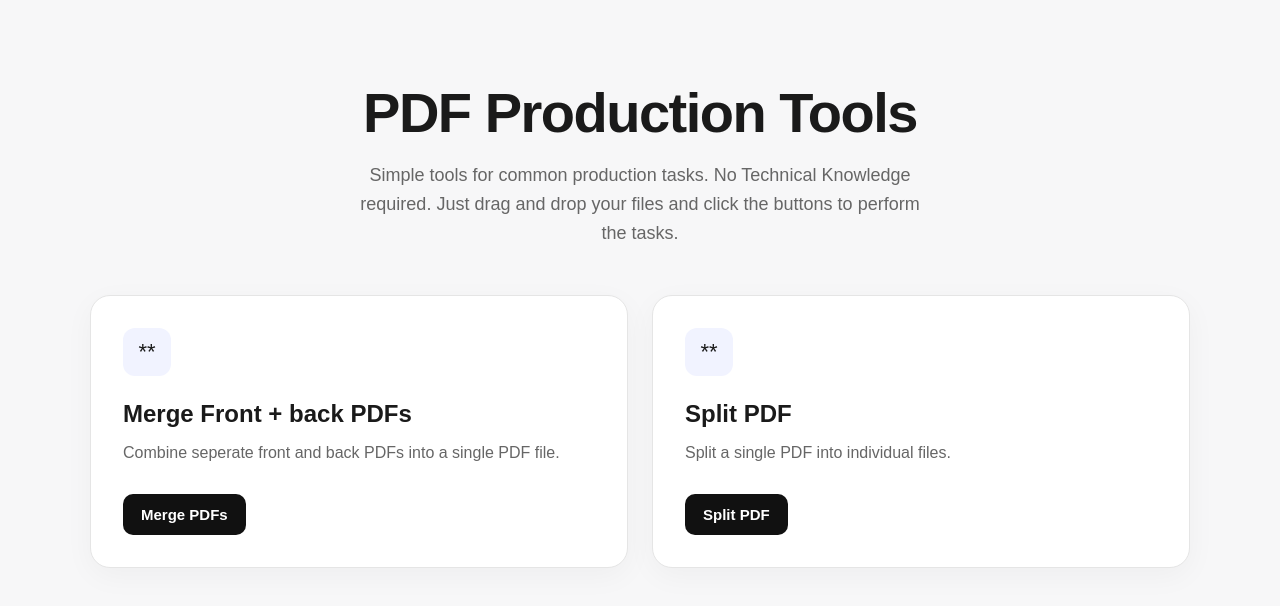
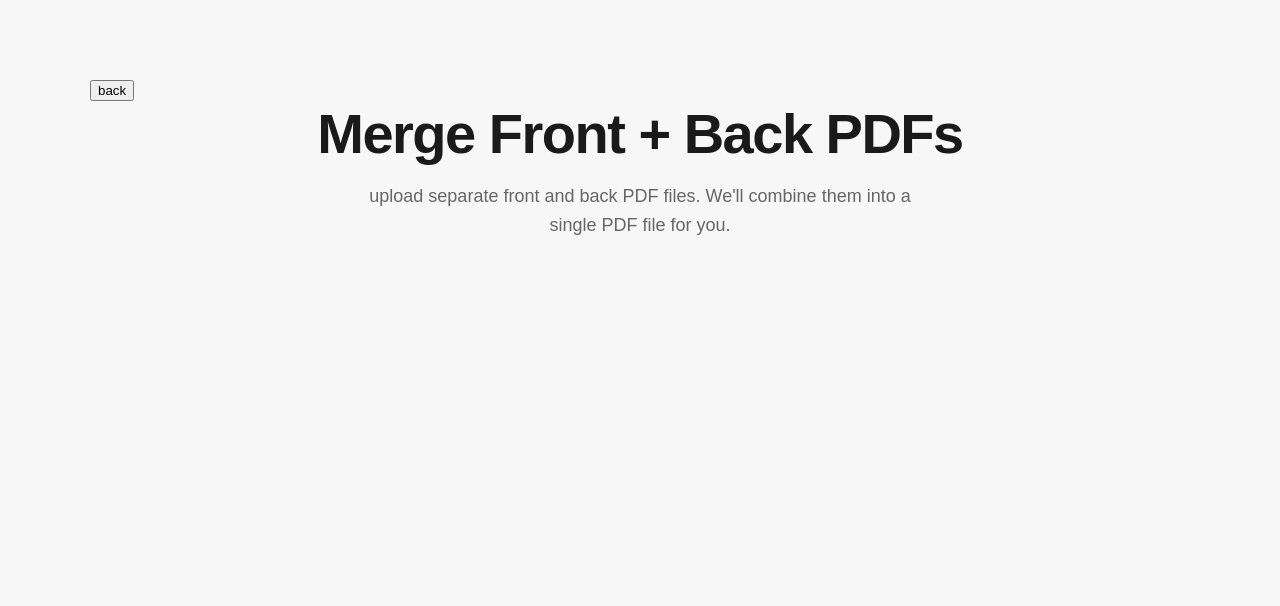
Before and after one commit to christiannoa/pdf-production-tools, a React (Vite) app: page / in a window 1280 px wide. Both pictures are taken after a click on the button "Merge PDFs". Shown: the top 606 px of the page. Built offline with nearby package versions, Linux system fonts and the light colour scheme.

Commit message:
Add tool navigation with React state

```diff
--- a/src/App.tsx
+++ b/src/App.tsx
@@ -1,3 +1,4 @@
+import { useState } from 'react'
 import './App.css'
 import ToolCard from './components/ToolCard'
 
@@ -8,6 +9,31 @@ function App() {
   // THe code below is JSX
   // JSX looks like HTML but is actually JavaScript. It allows you to write HTML-like syntax directly in your JavaScript code,
   // which React then transforms into actual DOM elements.
+
+  const [activeTool, setActiveTool] = useState<'home' | 'merge' | 'split'>('home')
+
+  if (activeTool === 'merge') {
+    return (
+      <div className="app">
+        <main className="app-content">
+
+          <button type="button" onClick={() => setActiveTool('home')}>
+            back
+          </button>
+
+          <header className="app-header">
+            <h1>Merge Front + Back PDFs</h1>
+
+            <p>
+              upload separate front and back PDF files.
+              We'll combine them into a single PDF file for you.
+            </p>
+          </header>
+
+        </main>
+      </div>
+    )
+  }
 
   return (
 
@@ -32,6 +58,7 @@ function App() {
             title="Merge Front + back PDFs"
             description="Combine seperate front and back PDFs into a single PDF file."
             buttonText="Merge PDFs"
+            onClick={() => setActiveTool('merge')}
             />
           {/* Split PDF Tool */}
 
@@ -40,7 +67,9 @@ function App() {
             title="Split PDF"
             description="Split a single PDF into individual files."
             buttonText="Split PDF"
+            onClick={() => setActiveTool('split')}
             />
+
 
         </section>
 
--- a/src/components/ToolCard.tsx
+++ b/src/components/ToolCard.tsx
@@ -3,6 +3,8 @@ type ToolCardProps = {
     title: string
     description: string
     buttonText: string
+
+    onClick: () => void
 }
 
 
@@ -11,6 +13,7 @@ function ToolCard({
     title,
     description,
     buttonText,
+    onClick,
 }: ToolCardProps) {
 
     return (
@@ -22,7 +25,7 @@ function ToolCard({
             <h2>{title}</h2>
             <p>{description}</p>
 
-            <button type="button">
+            <button type="button" onClick={onClick}>
                 {buttonText}
             </button>
         </article>
```
